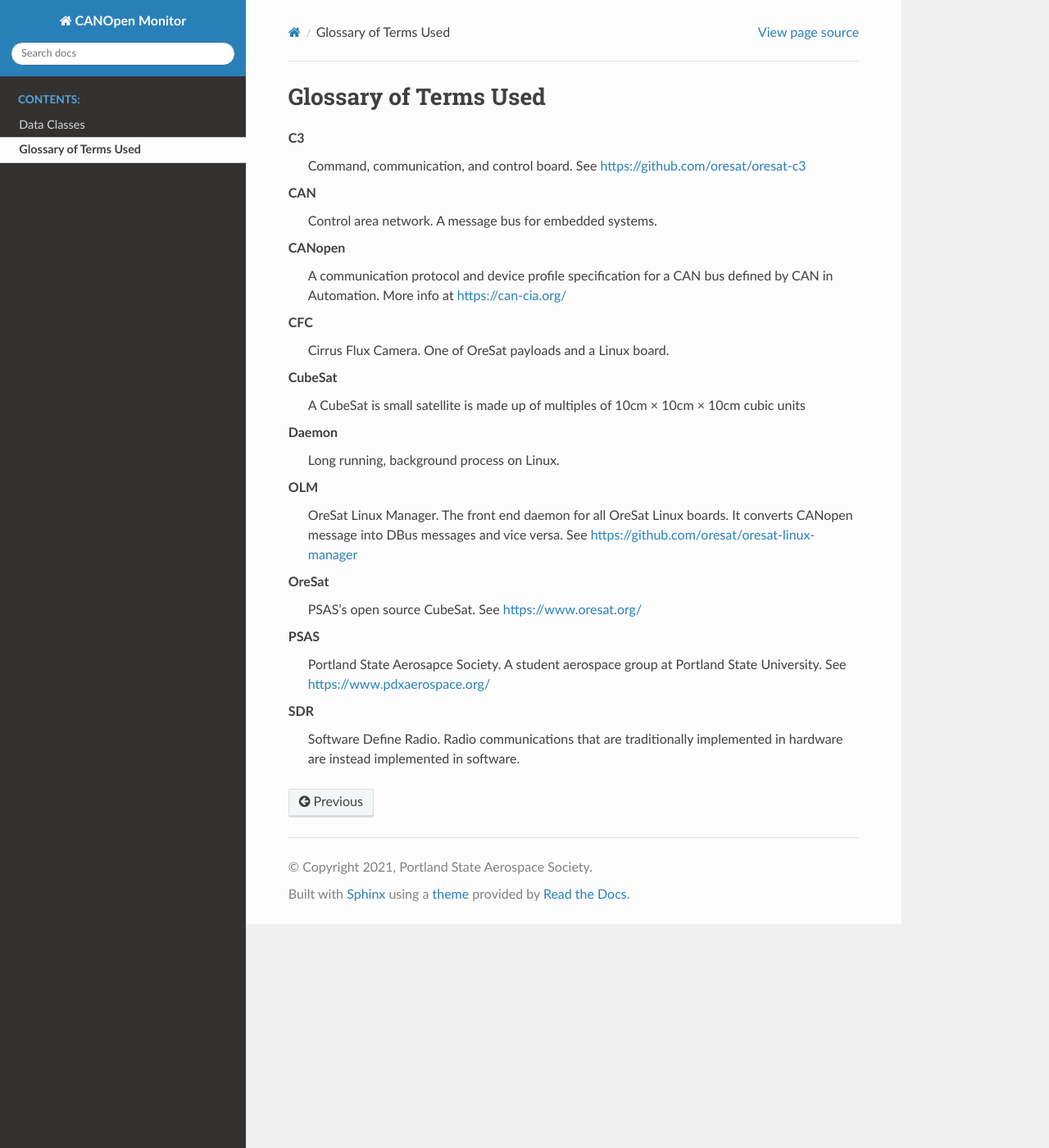
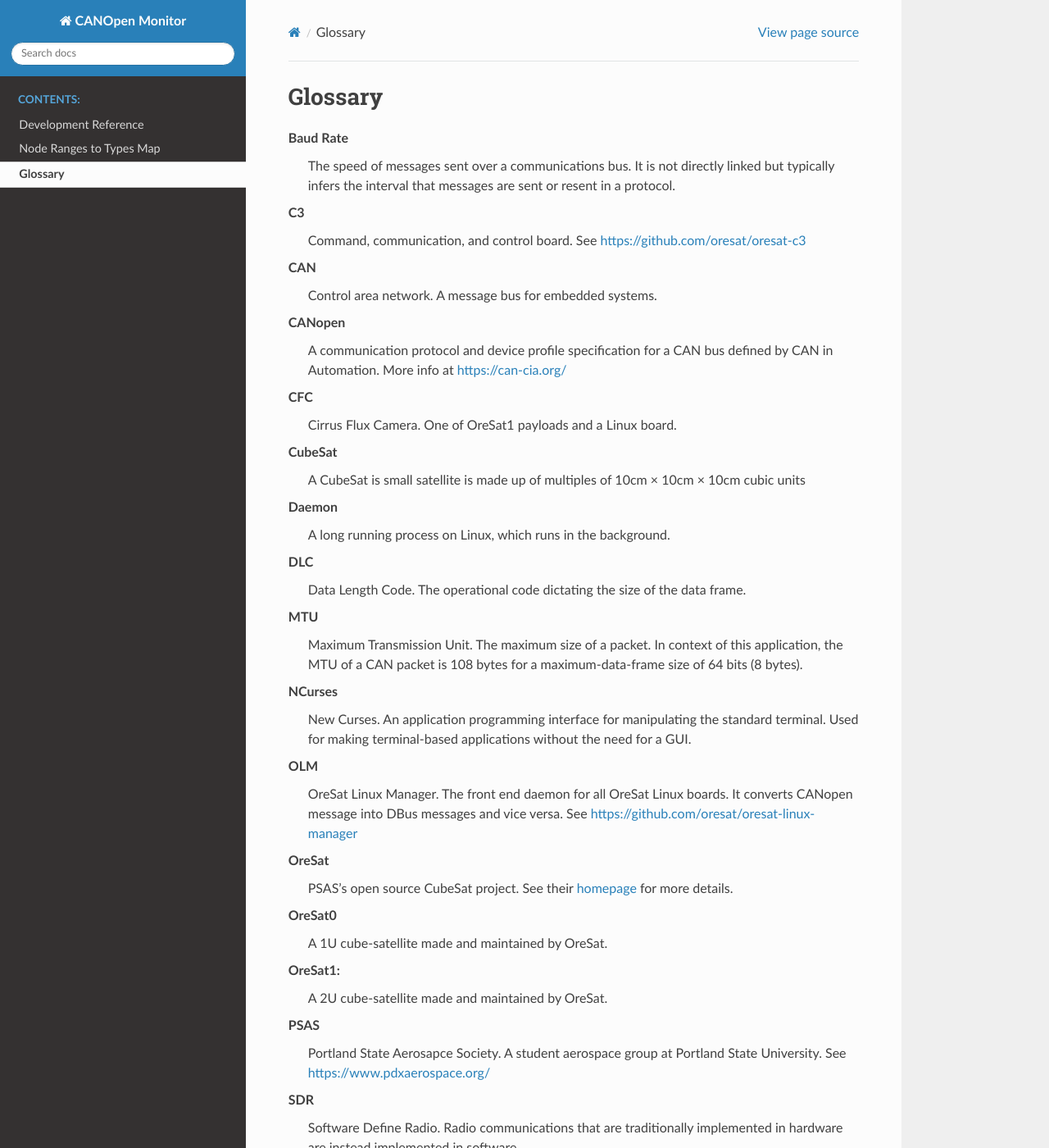
Before and after one commit to oresat/CANopen-monitor, a Sphinx documentation site: the page built from docs/glossary.rst, in a window 1280 px wide and 1400 px high. Shown: the whole window at 82% size. Built offline with Sphinx 7.4.7 and the Read the Docs theme 2.0.0, drawn with Linux system fonts in a browser that asks for light colours.

Commit message:
Update documentation

```diff
--- a/docs/glossary.rst
+++ b/docs/glossary.rst
@@ -1,36 +1,18 @@
-.. _glossary:
-
-=======================
- Glossary of Terms Used
-=======================
+========
+Glossary
+========
 
 .. glossary::
     :sorted:
 
-    CubeSat
-        A CubeSat is small satellite is made up of multiples of 10cm × 10cm ×
-        10cm cubic units
-
-    OreSat
-        PSAS's open source CubeSat. See https://www.oresat.org/
-
-    PSAS
-        Portland State Aerosapce Society. A student aerospace group at
-        Portland State University. See https://www.pdxaerospace.org/
-
-    CFC
-        Cirrus Flux Camera. One of OreSat payloads and a Linux board.
-
-    SDR
-        Software Define Radio. Radio communications that are traditionally
-        implemented in hardware are instead implemented in software.
+    Baud Rate
+        The speed of messages sent over a communications bus. It is not
+        directly linked but typically infers the interval that messages are
+        sent or resent in a protocol.
 
     C3
         Command, communication, and control board. See
         https://github.com/oresat/oresat-c3
-
-    Daemon
-        Long running, background process on Linux.
 
     CAN
         Control area network. A message bus for embedded systems.
@@ -39,7 +21,49 @@
         A communication protocol and device profile specification for a CAN
         bus defined by CAN in Automation. More info at https://can-cia.org/
 
+    CFC
+        Cirrus Flux Camera. One of OreSat1 payloads and a Linux board.
+
+    CubeSat
+        A CubeSat is small satellite is made up of multiples of 10cm × 10cm ×
+        10cm cubic units
+
+    Daemon
+        A long running process on Linux, which runs in the background.
+
+    DLC
+        Data Length Code. The operational code dictating the size of the data
+        frame.
+
+    NCurses
+        New Curses. An application programming interface for manipulating the
+        standard terminal. Used for making terminal-based applications without
+        the need for a GUI.
+
+    MTU
+        Maximum Transmission Unit. The maximum size of a packet. In context of
+        this application, the MTU of a CAN packet is 108 bytes for a
+        maximum-data-frame size of 64 bits (8 bytes).
+
+    OreSat
+        PSAS's open source CubeSat project. See their
+        `homepage <https://www.oresat.org/>`_ for more details.
+
+    OreSat0
+        A 1U cube-satellite made and maintained by OreSat.
+
+    OreSat1:
+        A 2U cube-satellite made and maintained by OreSat.
+
     OLM
         OreSat Linux Manager. The front end daemon for all OreSat Linux boards.
         It converts CANopen message into DBus messages and vice versa. See
         https://github.com/oresat/oresat-linux-manager
+
+    PSAS
+        Portland State Aerosapce Society. A student aerospace group at
+        Portland State University. See https://www.pdxaerospace.org/
+
+    SDR
+        Software Define Radio. Radio communications that are traditionally
+        implemented in hardware are instead implemented in software.
--- a/docs/modules.rst
+++ /dev/null
@@ -1,5 +0,0 @@
-Data Classes
-============
-
-.. automodule:: canopen_monitor
-    :members:
```
Also changed, not shown: docs/development/can.rst (added, +7 -0 lines), docs/development/index.rst (added, +47 -0 lines), docs/development/parse.rst (added, +7 -0 lines), docs/development/ui.rst (added, +7 -0 lines), docs/index.rst (+9 -43 lines), 6 other files.
